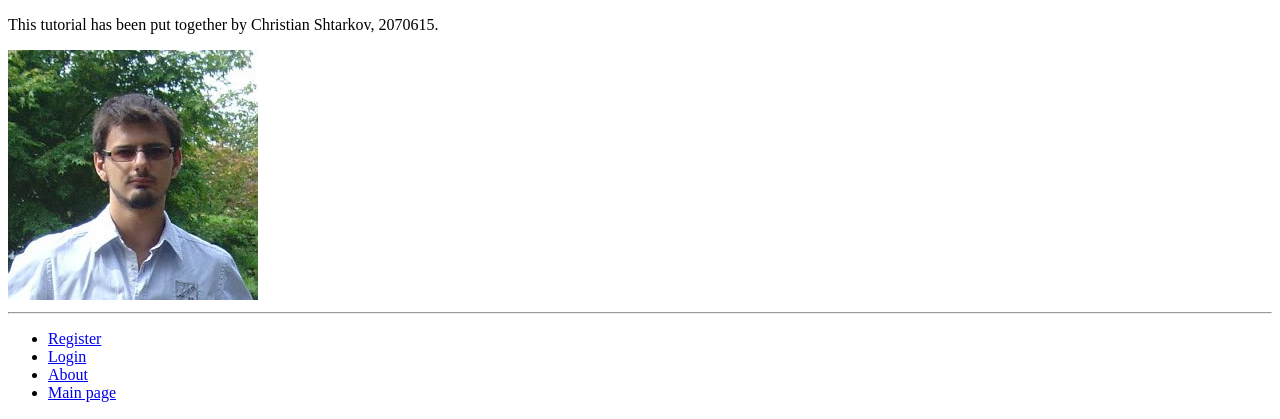
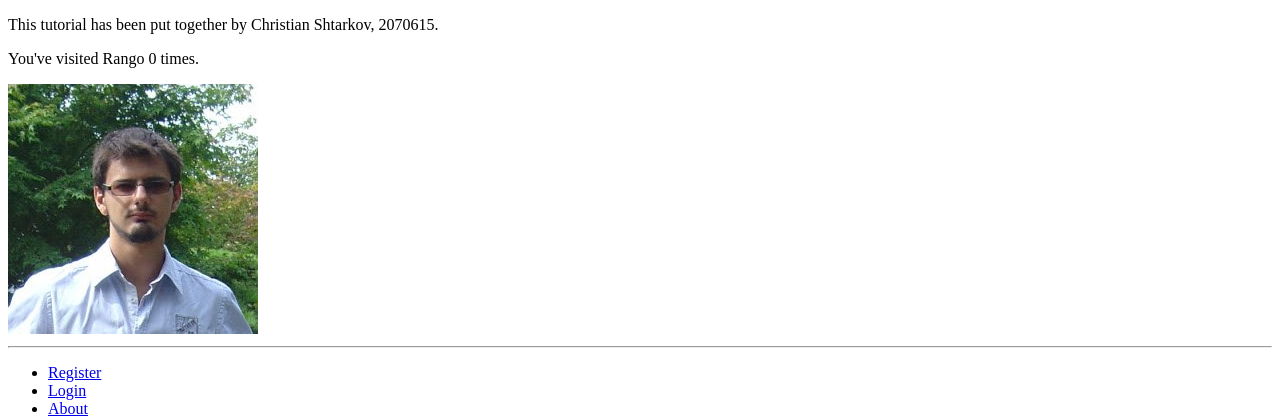
Before and after one commit to 2070615s/tangowithdjango, a Django app: page /rango/about/ in a window 1280 px wide. Shown: the top 419 px of the page. Run offline with Django 3.2, Linux system fonts and the light colour scheme.

Commit message:
Chapter 11 - completed

```diff
--- a/rango/views.py
+++ b/rango/views.py
@@ -40,7 +40,11 @@ def index(request):
     return response
 
 def about(request):
-    return render(request, 'rango/about.html', {})
+    if request.session.get("visits"):
+        visits = request.session.get("visits")
+    else:
+        visits = 0
+    return render(request, 'rango/about.html', {"visits": visits})
 
 def category(request, category_name_slug):
     context_dict = {}
--- a/tangowithdjango/settings.py
+++ b/tangowithdjango/settings.py
@@ -105,3 +105,6 @@ PASSWORD_HASHERS = (
     'django.contrib.auth.hashers.PBKDF2SHA1PasswordHasher',
 )
 LOGIN_URL = '/rango/login/'
+
+# Session expiry
+SESSION_EXPIRE_AT_BROWSER_CLOSE = True
--- a/templates/rango/about.html
+++ b/templates/rango/about.html
@@ -4,5 +4,6 @@
 
 {% block body_block %}
     <p>This tutorial has been put together by Christian Shtarkov, 2070615.</p>
+    <p>You've visited Rango {{ visits }} times.</p>
     <img src="{% static "images/christian.jpg" %}" alt="Picture of me"/>
 {% endblock %}
--- a/templates/rango/index.html
+++ b/templates/rango/index.html
@@ -31,6 +31,4 @@
         <strong>No pages.</strong>
     {% endif %}
 
-    <p> Visits: {{ visits }} </p>
-
 {% endblock %}
```
